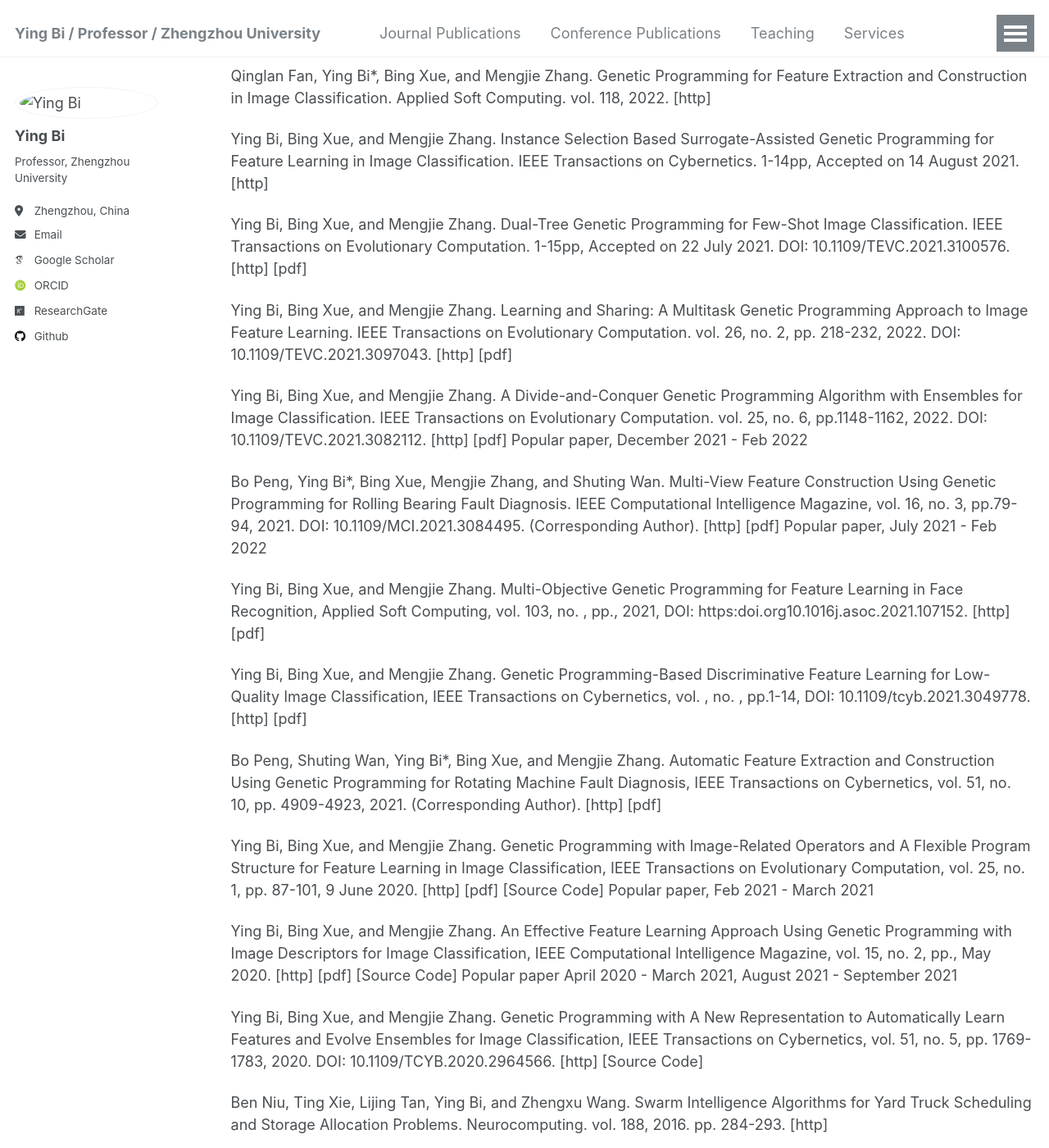
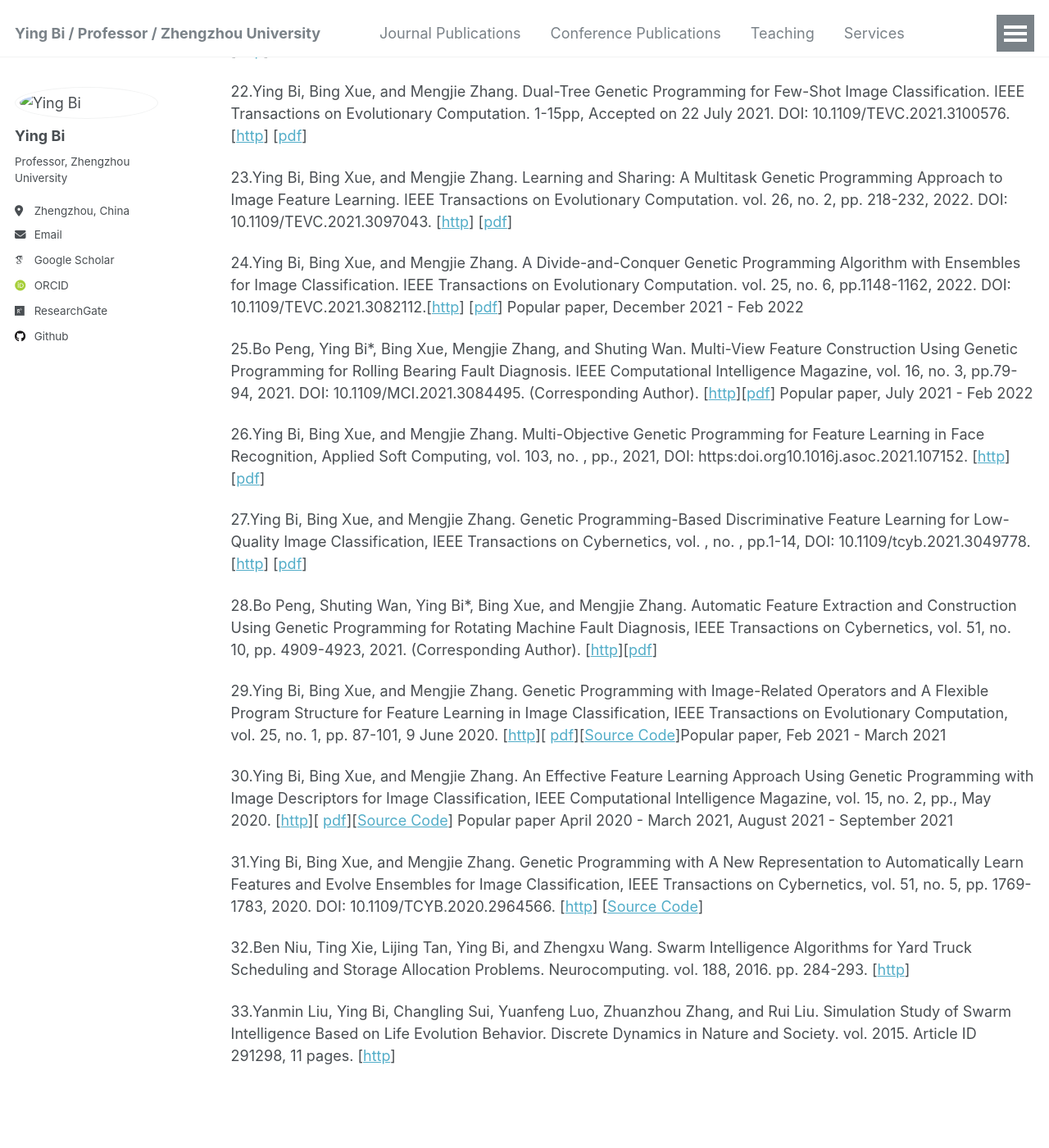
Before and after one commit to YingBi92/Ying-Bi, a Jekyll site: the page built from _pages/publications.md, in a window 1280 px wide and 1400 px high, scrolled down 2930 px. Shown: the whole window at 82% size. Built offline with Jekyll 4.4.1, drawn with Linux system fonts in a browser that asks for light colours; some web fonts are replaced; some of the changed text lies outside the part shown.

Commit message:
Update publications.md

```diff
--- a/_pages/publications.md
+++ b/_pages/publications.md
@@ -10,75 +10,75 @@ author_profile: true
 1. Ying Bi, Bing Xue, and Mengjie Zhang. Genetic Programming for Image Classification: An Automated Approach to Feature Learning, Springer International Publishing 2021, DOI: https:doi.org10.1007978-3-030-65927-1.
 
 ## Survey Papers
-1. Ying Bi, Bing Xue, Pablo Mesejo, Stefano Cagnoni, Mengjie Zhang. A Survey on Evolutionary Computation for Computer Vision and Image Analysis: Past, Present, and Future Trends. IEEE Transactions on Evolutionary Computation. vol. 27, no. 1, pp.5-25, 2023. https://ieeexplore.ieee.org/abstract/document/9943992
-2. Jing Liang, Zhuo Hu, Ying Bi, Han Cheng, Kunjie Yu, Cai-Tong Yue, Xianfang Wang, Wei-Feng Guo, A Survey on Evolutionary Computation for Identifying Biomarkers of Complex Disease, IEEE Transactions on Evolutionary Computation, DOI: 10.1109/TEVC.2024.3414442, 2024 https://ieeexplore.ieee.org/abstract/document/10558779
-3. Harith Al-Sahaf, Ying Bi, Qi Chen, Andrew Lensen, Yi Mei, Yanan Sun, Binh Tran, Bing Xue, and Mengjie Zhang (Alphabetical Order). A Survey on Evolutionary Machine Learning. Journal of the Royal Society of New Zealand. vol. 49, no. 2. pp. 205-228, 2019. https://www.tandfonline.com/eprint/z97uTmKKWHUD9SxkDFIu/full?target=10.1080%2F03036758.2019.1609052
+1. Ying Bi, Bing Xue, Pablo Mesejo, Stefano Cagnoni, Mengjie Zhang. A Survey on Evolutionary Computation for Computer Vision and Image Analysis: Past, Present, and Future Trends. IEEE Transactions on Evolutionary Computation. vol. 27, no. 1, pp.5-25, 2023.[[http](https://ieeexplore.ieee.org/abstract/document/9943992)]
+2. Jing Liang, Zhuo Hu, Ying Bi, Han Cheng, Kunjie Yu, Cai-Tong Yue, Xianfang Wang, Wei-Feng Guo, A Survey on Evolutionary Computation for Identifying Biomarkers of Complex Disease, IEEE Transactions on Evolutionary Computation, DOI: 10.1109/TEVC.2024.3414442, 2024[[http](https://ieeexplore.ieee.org/abstract/document/10558779)]
+3. Harith Al-Sahaf, Ying Bi, Qi Chen, Andrew Lensen, Yi Mei, Yanan Sun, Binh Tran, Bing Xue, and Mengjie Zhang (Alphabetical Order). A Survey on Evolutionary Machine Learning. Journal of the Royal Society of New Zealand. vol. 49, no. 2. pp. 205-228, 2019. [[http](https://www.tandfonline.com/eprint/z97uTmKKWHUD9SxkDFIu/full?target=10.1080%2F03036758.2019.1609052)]
 4. Bo Peng, Ying Bi*, Bing Xue, Mengjie Zhang, and Shuting Wan. A Survey on Fault Diagnosis of Rolling Bearings. Algorithms. vol. 10, no. 5, pp. 347, https:doi.org10.3390a15100347. (Corresponding Author)
-5. Ying Bi, Bing Xue, and Mengjie Zhang. A Survey on Genetic Programming to Image Analysis. Journal of Zhengzhou University (Engineering Science). Vol. 39, No. 06. 2018. pp. 3-13. (In Chinese).http://gxb.zzu.edu.cn/oa/darticle.aspx?type=view&id=201802014
+5. Ying Bi, Bing Xue, and Mengjie Zhang. A Survey on Genetic Programming to Image Analysis. Journal of Zhengzhou University (Engineering Science). Vol. 39, No. 06. 2018. pp. 3-13. (In Chinese).[[http](http://gxb.zzu.edu.cn/oa/darticle.aspx?type=view&id=201802014)][[pdf](https://yingbi92.github.io/homepage/2020/%E9%81%97%E4%BC%A0%E8%A7%84%E5%88%92%E5%9C%A8%E5%9B%BE%E5%83%8F%E5%88%86%E6%9E%90%E4%B8%8A%E7%9A%84%E5%BA%94%E7%94%A8%E7%BB%BC%E8%BF%B0%E2%80%94v4.pdf)]
 
 ## Journal Papers
-1.Shangshang Yang, Haiping Ma, Ying Bi, Ye Tian, Limiao Zhang, Yaochu Jin, Xingyi Zhang, An Evolutionary Multi-Objective Neural Architecture Search Approach to Advancing Cognitive Diagnosis in Intelligent Education, IEEE Transactions on Evolutionary Computation. DOI: 10.1109/TEVC.2024.3429180, 2024. https://ieeexplore.ieee.org/abstract/document/10599558
+1.Shangshang Yang, Haiping Ma, Ying Bi, Ye Tian, Limiao Zhang, Yaochu Jin, Xingyi Zhang, An Evolutionary Multi-Objective Neural Architecture Search Approach to Advancing Cognitive Diagnosis in Intelligent Education, IEEE Transactions on Evolutionary Computation. DOI: 10.1109/TEVC.2024.3429180, 2024. [[http](https://ieeexplore.ieee.org/abstract/document/10599558)]
 
-2.Han-Wen Wan, Meng-Han Wu, Wen-Shan Zhao, Han Cheng, Ying Bi, Xian-Fang Wang, Xiang-Rui Zhang, Yan Li, Wei-Feng Guo, Label reusing based graph neural network for unbalanced classification of personalized driver genes in cancer, Applied Soft Computing, DOI: https:doi.org10.1016j.asoc.2024.111658, 2024 https://link.springer.com/chapter/10.1007/978-3-030-03991-2_25
+2.Han-Wen Wan, Meng-Han Wu, Wen-Shan Zhao, Han Cheng, Ying Bi, Xian-Fang Wang, Xiang-Rui Zhang, Yan Li, Wei-Feng Guo, Label reusing based graph neural network for unbalanced classification of personalized driver genes in cancer, Applied Soft Computing, DOI: https:doi.org10.1016j.asoc.2024.111658, 2024.[[http]( https://link.springer.com/chapter/10.1007/978-3-030-03991-2_25)]
 
-3.Jing Liang, Zexuan Yang, Ying Bi*, Boyang Qu, Mengnan Liu, Bing Xue, Mengjie Zhang, A Multi-Tree Genetic Programming-based Feature Construction Approach to Crop Classification Using Hyperspectral Images, IEEE Transactions on Geoscience and Remote Sensing, DOI: 10.1109/TGRS.2024.3415773, 2024 [http]
+3.Jing Liang, Zexuan Yang, Ying Bi*, Boyang Qu, Mengnan Liu, Bing Xue, Mengjie Zhang, A Multi-Tree Genetic Programming-based Feature Construction Approach to Crop Classification Using Hyperspectral Images, IEEE Transactions on Geoscience and Remote Sensing, DOI: 10.1109/TGRS.2024.3415773, 2024. [[http](https://ieeexplore.ieee.org/abstract/document/10570344)]
 
-Jing Liang, Yaxin Chang, Ying Bi*, Caitong Yue, Boyang Qu, Mengnan Liu, A New Road Extraction Method from Satellite Images Using Genetic Programming, Guidance, Navigation and Control, https:doi.org10.1142S2737480724500092, 2024 [http]
+4.Jing Liang, Yaxin Chang, Ying Bi*, Caitong Yue, Boyang Qu, Mengnan Liu, A New Road Extraction Method from Satellite Images Using Genetic Programming, Guidance, Navigation and Control, https:doi.org10.1142S2737480724500092, 2024. [[http](https://www.worldscientific.com/doi/abs/10.1142/S2737480724500092)]
 
-Qinglan Fan, Ying Bi*, Bing Xue, Mengjie Zhang, Multi-Tree Genetic Programming for Learning Color and Multi-Scale Features in Image Classification, IEEE Transactions on Evolutionary Computation, DOI: 10.1109/TEVC.2024.3384021, 2024 [http]
+5.Qinglan Fan, Ying Bi*, Bing Xue, Mengjie Zhang, Multi-Tree Genetic Programming for Learning Color and Multi-Scale Features in Image Classification, IEEE Transactions on Evolutionary Computation, DOI: 10.1109/TEVC.2024.3384021, 2024. [[http](https://ieeexplore.ieee.org/abstract/document/10488030)]
 
-Qinyu Wang,Ying Bi*, Bing Xue, Mengjie Zhang, Genetic Programming With Flexible Region Detection for Fine-Grained Image Classification, IEEE Transactions on Evolutionary Computation, DOI: 10.1109/TEVC.2024.3379257, 2024 [http]
+6.Qinyu Wang,Ying Bi*, Bing Xue, Mengjie Zhang, Genetic Programming With Flexible Region Detection for Fine-Grained Image Classification, IEEE Transactions on Evolutionary Computation, DOI: 10.1109/TEVC.2024.3379257, 2024.[ [http](https://ieeexplore.ieee.org/abstract/document/10475668)]
 
-Qinglan Fan, Ying Bi*, Bing Xue, and Mengjie Zhang. A Genetic Programming-based Method for Image Classification with Small Training Data. Knowledge-Based Systems. DOI: https:doi.org10.1016j.knosys.2023.111188, 2024. (Corresponding Author). [http]
+7.Qinglan Fan, Ying Bi*, Bing Xue, and Mengjie Zhang. A Genetic Programming-based Method for Image Classification with Small Training Data. Knowledge-Based Systems. DOI: https:doi.org10.1016j.knosys.2023.111188, 2024. (Corresponding Author). [[http](https://www.sciencedirect.com/science/article/abs/pii/S0950705123009383)]
 
-Jing Liang, Zong-Wei Li, Ze-Ning Sun, Ying Bi, Han Cheng, Tao Zeng, Wei-Feng Guo.Latent space search based multimodal optimization with personalized edge-network biomarker for multi-purpose early disease prediction. Briefings in Bioinformatics. DOI: https:doi.org10.1093bib/bbad364, 2023. [http]
+8.Jing Liang, Zong-Wei Li, Ze-Ning Sun, Ying Bi, Han Cheng, Tao Zeng, Wei-Feng Guo.Latent space search based multimodal optimization with personalized edge-network biomarker for multi-purpose early disease prediction. Briefings in Bioinformatics. DOI: https:doi.org10.1093bib/bbad364, 2023. [[http](https://www.sciencedirect.com/science/article/abs/pii/S0950705123009383)]
 
-Ying Bi, Jing Liang, Bing Xue, Mengjie Zhang. A Genetic Programming Approach with Building Block Evolving and Reusing to Image Classification. IEEE Transactions on Evolutionary Computation. early access, DOI: 10.1109/TEVC.2023.3284712ff2023. 2023. [http]
+9.Ying Bi, Jing Liang, Bing Xue, Mengjie Zhang. A Genetic Programming Approach with Building Block Evolving and Reusing to Image Classification. IEEE Transactions on Evolutionary Computation. early access, DOI: 10.1109/TEVC.2023.3284712ff2023. 2023. [[http](https://ieeexplore.ieee.org/document/10147342)]
 
-Dylon Zeng, Ivy Liu, Ying Bi*, Ross Vennell, Dana Briscoe, Bing Xue, Mengjie Zhang. A new multi-object tracking pipeline based on computer vision techniques for mussel farms. Journal of Royal Society of New Zealand. https:doi.org10.108003036758.2023.2240466, 2023. [http]
+10.Dylon Zeng, Ivy Liu, Ying Bi*, Ross Vennell, Dana Briscoe, Bing Xue, Mengjie Zhang. A new multi-object tracking pipeline based on computer vision techniques for mussel farms. Journal of Royal Society of New Zealand. https:doi.org10.108003036758.2023.2240466, 2023. [[http](https://www.tandfonline.com/doi/full/10.1080/03036758.2023.2240466)]
 
-Shuai Wang, Shichen Huang, Shuai Liu, Ying Bi*. Not just select samples, but exploration: Genetic programming aided remote sensing target detection under deep learning. Applied Soft Computing, vol. 145, DOI: https:doi.org10.1016j.asoc.2023.110570, 2023. [http]
+11.Shuai Wang, Shichen Huang, Shuai Liu, Ying Bi*. Not just select samples, but exploration: Genetic programming aided remote sensing target detection under deep learning. Applied Soft Computing, vol. 145, DOI: https:doi.org10.1016j.asoc.2023.110570, 2023. [[http](https://www.sciencedirect.com/science/article/abs/pii/S1568494623005884)]
 
-Qinglan Fan, Ying Bi*, Bing Xue, and Mengjie Zhang. A Global and Local Surrogate-Assisted Genetic Programming Approach to Image Classification. IEEE Transactions on Evolutionary Computation. DOI: 10.1109/TEVC.2022.3214607, 2022. (Corresponding Author) [http]
+12.Qinglan Fan, Ying Bi*, Bing Xue, and Mengjie Zhang. A Global and Local Surrogate-Assisted Genetic Programming Approach to Image Classification. IEEE Transactions on Evolutionary Computation. DOI: 10.1109/TEVC.2022.3214607, 2022. (Corresponding Author) [[http](https://ieeexplore.ieee.org/document/9919269)]
 
-Ying Bi, Bing Xue, and Mengjie Zhang. Genetic Programming-Based Evolutionary Deep Learning for Data-Efficient Image Classification. IEEE Transactions on Evolutionary Computation. early access, DOI: 10.1109/TEVC 2022.3214503, 2022. [http]
+13.Ying Bi, Bing Xue, and Mengjie Zhang. Genetic Programming-Based Evolutionary Deep Learning for Data-Efficient Image Classification. IEEE Transactions on Evolutionary Computation. early access, DOI: 10.1109/TEVC 2022.3214503, 2022. [[http](https://ieeexplore.ieee.org/document/9919314)]
 
-Ying Bi, Bing Xue, Dana Briscoe, Ross Vennell, Mengjie Zhang. A New Artificial Intelligent Approach to Buoy Detection for Mussel Farming. Journal of Royal Society of New Zealand. 2022. https:doi.org10. 108003036758.2022.2090966. [http]
+14.Ying Bi, Bing Xue, Dana Briscoe, Ross Vennell, Mengjie Zhang. A New Artificial Intelligent Approach to Buoy Detection for Mussel Farming. Journal of Royal Society of New Zealand. 2022. https:doi.org10. 108003036758.2022.2090966. [[http](https://www.tandfonline.com/doi/full/10.1080/03036758.2022.2090966)]
 
-Ying Bi, Bing Xue, and Mengjie Zhang. Multitask Feature Learning as Multiobjective Optimisation: A New Genetic Programming Approach to Image Classification. IEEE Transactions on Cybernetics. pp.1-14, 2022. DOI: 10.1109/TCYB.2022.3174519. [http]
+15.Ying Bi, Bing Xue, and Mengjie Zhang. Multitask Feature Learning as Multiobjective Optimisation: A New Genetic Programming Approach to Image Classification. IEEE Transactions on Cybernetics. pp.1-14, 2022. DOI: 10.1109/TCYB.2022.3174519. [[http](https://ieeexplore.ieee.org/document/9781346)]
 
-Qinglan Fan, Ying Bi*, Bing Xue, and Mengjie Zhang. Genetic Programming for Image Classification: A New Program Representation with Flexible Feature Reuse. IEEE Transactions on Evolutionary Computation. vol., pp.1-14, early access, DOI: 10.1109/TEVC .2022.3169490, 2022. (Corresponding Author) [http]
+16.Qinglan Fan, Ying Bi*, Bing Xue, and Mengjie Zhang. Genetic Programming for Image Classification: A New Program Representation with Flexible Feature Reuse. IEEE Transactions on Evolutionary Computation. vol., pp.1-14, early access, DOI: 10.1109/TEVC .2022.3169490, 2022. (Corresponding Author) [[http](https://ieeexplore.ieee.org/document/9761990)]
 
-Caiyun Wen, Miao Lu, Ying Bi, Shengnan Zhang, Bing Xue, Qingbo Zhou, Mengjie Zhang , and Wenbin Wu. An Object-based Genetic Programming Approach to Cropland Field Extraction. Remote Sensing. vol. 15, no. 5. 2022. [http]
+17.Caiyun Wen, Miao Lu, Ying Bi, Shengnan Zhang, Bing Xue, Qingbo Zhou, Mengjie Zhang , and Wenbin Wu. An Object-based Genetic Programming Approach to Cropland Field Extraction. Remote Sensing. vol. 15, no. 5. 2022. [[http](https://www.mdpi.com/2072-4292/14/5/1275)]
 
-Miao Lu,Ying Bi, Bing Xue, Qiong Hu, Mengjie Zhang, Yanbing Wei, Peng Yang, Wenbin Wu. Genetic Programming to Automatically Learn High-level Features for Crop Classification. Remote Sensing, vol. 14, no. 16, pp. 1-18, 2022. [http]
+18.Miao Lu,Ying Bi, Bing Xue, Qiong Hu, Mengjie Zhang, Yanbing Wei, Peng Yang, Wenbin Wu. Genetic Programming to Automatically Learn High-level Features for Crop Classification. Remote Sensing, vol. 14, no. 16, pp. 1-18, 2022. [[http](https://www.mdpi.com/2072-4292/14/16/3982)]
 
-Ying Bi, Bing Xue, and Mengjie Zhang. Using a Small Number of Training Instances in Genetic Programming for Face Image Classification. Information Sciences. vol. 593, pp. 488-504, 2022. [http]
+19.Ying Bi, Bing Xue, and Mengjie Zhang. Using a Small Number of Training Instances in Genetic Programming for Face Image Classification. Information Sciences. vol. 593, pp. 488-504, 2022. [[http](https://www.sciencedirect.com/science/article/pii/S0020025522000871)]
 
-Qinglan Fan, Ying Bi*, Bing Xue, and Mengjie Zhang. Genetic Programming for Feature Extraction and Construction in Image Classification. Applied Soft Computing. vol. 118, 2022. [http]
+20.Qinglan Fan, Ying Bi*, Bing Xue, and Mengjie Zhang. Genetic Programming for Feature Extraction and Construction in Image Classification. Applied Soft Computing. vol. 118, 2022. [[http](https://www.sciencedirect.com/science/article/pii/S1568494622000527)]
 
-Ying Bi, Bing Xue, and Mengjie Zhang. Instance Selection Based Surrogate-Assisted Genetic Programming for Feature Learning in Image Classification. IEEE Transactions on Cybernetics. 1-14pp, Accepted on 14 August 2021. [http]
+21.Ying Bi, Bing Xue, and Mengjie Zhang. Instance Selection Based Surrogate-Assisted Genetic Programming for Feature Learning in Image Classification. IEEE Transactions on Cybernetics. 1-14pp, Accepted on 14 August 2021. [[http](https://ieeexplore.ieee.org/abstract/document/9526355)]
 
-Ying Bi, Bing Xue, and Mengjie Zhang. Dual-Tree Genetic Programming for Few-Shot Image Classification. IEEE Transactions on Evolutionary Computation. 1-15pp, Accepted on 22 July 2021. DOI: 10.1109/TEVC.2021.3100576. [http] [pdf]
+22.Ying Bi, Bing Xue, and Mengjie Zhang. Dual-Tree Genetic Programming for Few-Shot Image Classification. IEEE Transactions on Evolutionary Computation. 1-15pp, Accepted on 22 July 2021. DOI: 10.1109/TEVC.2021.3100576. [[http](https://ieeexplore.ieee.org/document/9499117)] [[pdf](https://yingbi92.github.io/homepage/2021/MTGP.pdf)]
 
-Ying Bi, Bing Xue, and Mengjie Zhang. Learning and Sharing: A Multitask Genetic Programming Approach to Image Feature Learning. IEEE Transactions on Evolutionary Computation. vol. 26, no. 2, pp. 218-232, 2022. DOI: 10.1109/TEVC.2021.3097043. [http] [pdf]
+23.Ying Bi, Bing Xue, and Mengjie Zhang. Learning and Sharing: A Multitask Genetic Programming Approach to Image Feature Learning. IEEE Transactions on Evolutionary Computation. vol. 26, no. 2, pp. 218-232, 2022. DOI: 10.1109/TEVC.2021.3097043. [[http](https://ieeexplore.ieee.org/abstract/document/9484082)] [[pdf](https://yingbi92.github.io/homepage/2021/MTGP.pdf)]
 
-Ying Bi, Bing Xue, and Mengjie Zhang. A Divide-and-Conquer Genetic Programming Algorithm with Ensembles for Image Classification. IEEE Transactions on Evolutionary Computation. vol. 25, no. 6, pp.1148-1162, 2022. DOI: 10.1109/TEVC.2021.3082112. [http] [pdf] Popular paper, December 2021 - Feb 2022
+24.Ying Bi, Bing Xue, and Mengjie Zhang. A Divide-and-Conquer Genetic Programming Algorithm with Ensembles for Image Classification. IEEE Transactions on Evolutionary Computation. vol. 25, no. 6, pp.1148-1162, 2022. DOI: 10.1109/TEVC.2021.3082112.[[http](https://ieeexplore.ieee.org/document/9437306)] [[pdf](https://yingbi92.github.io/homepage/2021/DCFL_FGP.pdf)] Popular paper, December 2021 - Feb 2022
 
-Bo Peng, Ying Bi*, Bing Xue, Mengjie Zhang, and Shuting Wan. Multi-View Feature Construction Using Genetic Programming for Rolling Bearing Fault Diagnosis. IEEE Computational Intelligence Magazine, vol. 16, no. 3, pp.79-94, 2021. DOI: 10.1109/MCI.2021.3084495. (Corresponding Author). [http] [pdf] Popular paper, July 2021 - Feb 2022
+25.Bo Peng, Ying Bi*, Bing Xue, Mengjie Zhang, and Shuting Wan. Multi-View Feature Construction Using Genetic Programming for Rolling Bearing Fault Diagnosis. IEEE Computational Intelligence Magazine, vol. 16, no. 3, pp.79-94, 2021. DOI: 10.1109/MCI.2021.3084495. (Corresponding Author). [[http](https://ieeexplore.ieee.org/document/9492147 )][[pdf](https://yingbi92.github.io/homepage/2021/MFCGPE.pdf)] Popular paper, July 2021 - Feb 2022
 
-Ying Bi, Bing Xue, and Mengjie Zhang. Multi-Objective Genetic Programming for Feature Learning in Face Recognition, Applied Soft Computing, vol. 103, no. , pp., 2021, DOI: https:doi.org10.1016j.asoc.2021.107152. [http] [pdf]
+26.Ying Bi, Bing Xue, and Mengjie Zhang. Multi-Objective Genetic Programming for Feature Learning in Face Recognition, Applied Soft Computing, vol. 103, no. , pp., 2021, DOI: https:doi.org10.1016j.asoc.2021.107152. [[http](https://www.sciencedirect.com/science/article/pii/S1568494621000752)] [[pdf](https://yingbi92.github.io/homepage/2021/MOGP.pdf)]
 
-Ying Bi, Bing Xue, and Mengjie Zhang. Genetic Programming-Based Discriminative Feature Learning for Low-Quality Image Classification, IEEE Transactions on Cybernetics, vol. , no. , pp.1-14, DOI: 10.1109/tcyb.2021.3049778. [http] [pdf]
+27.Ying Bi, Bing Xue, and Mengjie Zhang. Genetic Programming-Based Discriminative Feature Learning for Low-Quality Image Classification, IEEE Transactions on Cybernetics, vol. , no. , pp.1-14, DOI: 10.1109/tcyb.2021.3049778. [[http](https://ieeexplore.ieee.org/document/9345467/)] [[pdf](https://yingbi92.github.io/homepage/2021/EFLGP.pdf)]
 
-Bo Peng, Shuting Wan, Ying Bi*, Bing Xue, and Mengjie Zhang. Automatic Feature Extraction and Construction Using Genetic Programming for Rotating Machine Fault Diagnosis, IEEE Transactions on Cybernetics, vol. 51, no. 10, pp. 4909-4923, 2021. (Corresponding Author). [http] [pdf]
+28.Bo Peng, Shuting Wan, Ying Bi*, Bing Xue, and Mengjie Zhang. Automatic Feature Extraction and Construction Using Genetic Programming for Rotating Machine Fault Diagnosis, IEEE Transactions on Cybernetics, vol. 51, no. 10, pp. 4909-4923, 2021. (Corresponding Author). [[http](https://ieeexplore.ieee.org/abstract/document/9271873)][[pdf](https://yingbi92.github.io/homepage/2020/AFECGP.pdf)]
 
-Ying Bi, Bing Xue, and Mengjie Zhang. Genetic Programming with Image-Related Operators and A Flexible Program Structure for Feature Learning in Image Classification, IEEE Transactions on Evolutionary Computation, vol. 25, no. 1, pp. 87-101, 9 June 2020. [http] [pdf] [Source Code] Popular paper, Feb 2021 - March 2021
+29.Ying Bi, Bing Xue, and Mengjie Zhang. Genetic Programming with Image-Related Operators and A Flexible Program Structure for Feature Learning in Image Classification, IEEE Transactions on Evolutionary Computation, vol. 25, no. 1, pp. 87-101, 9 June 2020. [[http](https://ieeexplore.ieee.org/abstract/document/9067779)][ [pdf](https://yingbi92.github.io/homepage/2020/FGP.pdf)][[Source Code](https://github.com/YingBi92/BookCode/tree/main/FlexGP )]Popular paper, Feb 2021 - March 2021
 
-Ying Bi, Bing Xue, and Mengjie Zhang. An Effective Feature Learning Approach Using Genetic Programming with Image Descriptors for Image Classification, IEEE Computational Intelligence Magazine, vol. 15, no. 2, pp., May 2020. [http] [pdf] [Source Code] Popular paper April 2020 - March 2021, August 2021 - September 2021
+30.Ying Bi, Bing Xue, and Mengjie Zhang. An Effective Feature Learning Approach Using Genetic Programming with Image Descriptors for Image Classification, IEEE Computational Intelligence Magazine, vol. 15, no. 2, pp., May 2020. [[http](https://ieeexplore.ieee.org/abstract/document/9067779)][ [pdf]( https://yingbi92.github.io/homepage/2020/FLGP.pdf)][[Source Code](https://github.com/YingBi92/BookCode/tree/main/IDGP)] Popular paper April 2020 - March 2021, August 2021 - September 2021
 
-Ying Bi, Bing Xue, and Mengjie Zhang. Genetic Programming with A New Representation to Automatically Learn Features and Evolve Ensembles for Image Classification, IEEE Transactions on Cybernetics, vol. 51, no. 5, pp. 1769-1783, 2020. DOI: 10.1109/TCYB.2020.2964566. [http] [Source Code]
+31.Ying Bi, Bing Xue, and Mengjie Zhang. Genetic Programming with A New Representation to Automatically Learn Features and Evolve Ensembles for Image Classification, IEEE Transactions on Cybernetics, vol. 51, no. 5, pp. 1769-1783, 2020. DOI: 10.1109/TCYB.2020.2964566. [[http](https://ieeexplore.ieee.org/document/8976239)] [[Source Code](https://github.com/YingBi92/BookCode/tree/main/FELGP)]
 
-Ben Niu, Ting Xie, Lijing Tan, Ying Bi, and Zhengxu Wang. Swarm Intelligence Algorithms for Yard Truck Scheduling and Storage Allocation Problems. Neurocomputing. vol. 188, 2016. pp. 284-293. [http]
+32.Ben Niu, Ting Xie, Lijing Tan, Ying Bi, and Zhengxu Wang. Swarm Intelligence Algorithms for Yard Truck Scheduling and Storage Allocation Problems. Neurocomputing. vol. 188, 2016. pp. 284-293. [[http](https://www.sciencedirect.com/science/article/pii/S092523121501766X)]
 
-Yanmin Liu, Ying Bi, Changling Sui, Yuanfeng Luo, Zhuanzhou Zhang, and Rui Liu. Simulation Study of Swarm Intelligence Based on Life Evolution Behavior. Discrete Dynamics in Nature and Society. vol. 2015. Article ID 291298, 11 pages. [http]
+33.Yanmin Liu, Ying Bi, Changling Sui, Yuanfeng Luo, Zhuanzhou Zhang, and Rui Liu. Simulation Study of Swarm Intelligence Based on Life Evolution Behavior. Discrete Dynamics in Nature and Society. vol. 2015. Article ID 291298, 11 pages. [[http](https://www.hindawi.com/journals/ddns/2015/291298/abs/)]
```
